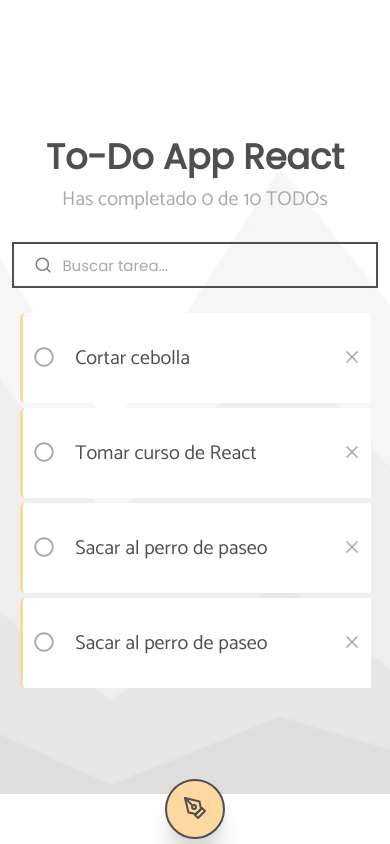
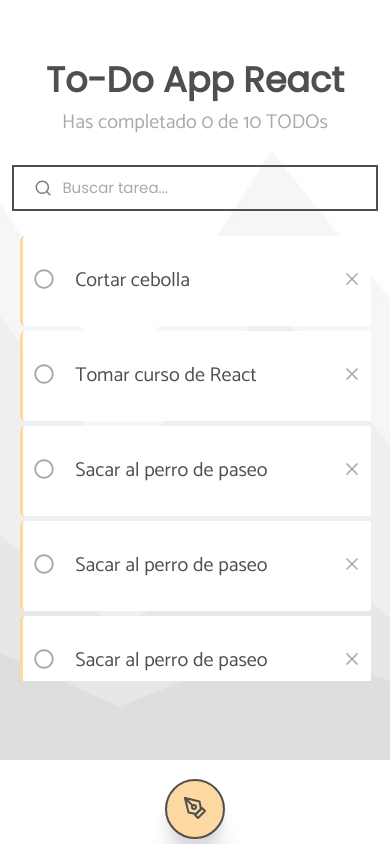
Before and after one commit to Sergio9815/todo-app, a React (Create React App) app: page / in a window 390 px wide. Built offline with nearby package versions, Linux system fonts and the light colour scheme.

Commit message:
:art: update responsive

```diff
--- a/src/components/list/list.css
+++ b/src/components/list/list.css
@@ -14,6 +14,12 @@
   }
 }
 
+@media only screen and (max-width: 600px) {
+  section {
+    height: 450px;
+  }
+}
+
 ::-webkit-scrollbar {
   width: 10px;
   background-color: transparent;
--- a/src/index.css
+++ b/src/index.css
@@ -23,3 +23,9 @@
   background-size: cover;
   background-position: center;
 }
+
+@media only screen and (max-width: 600px) {
+  #root {
+    height: 90vh;
+  }
+}
```
